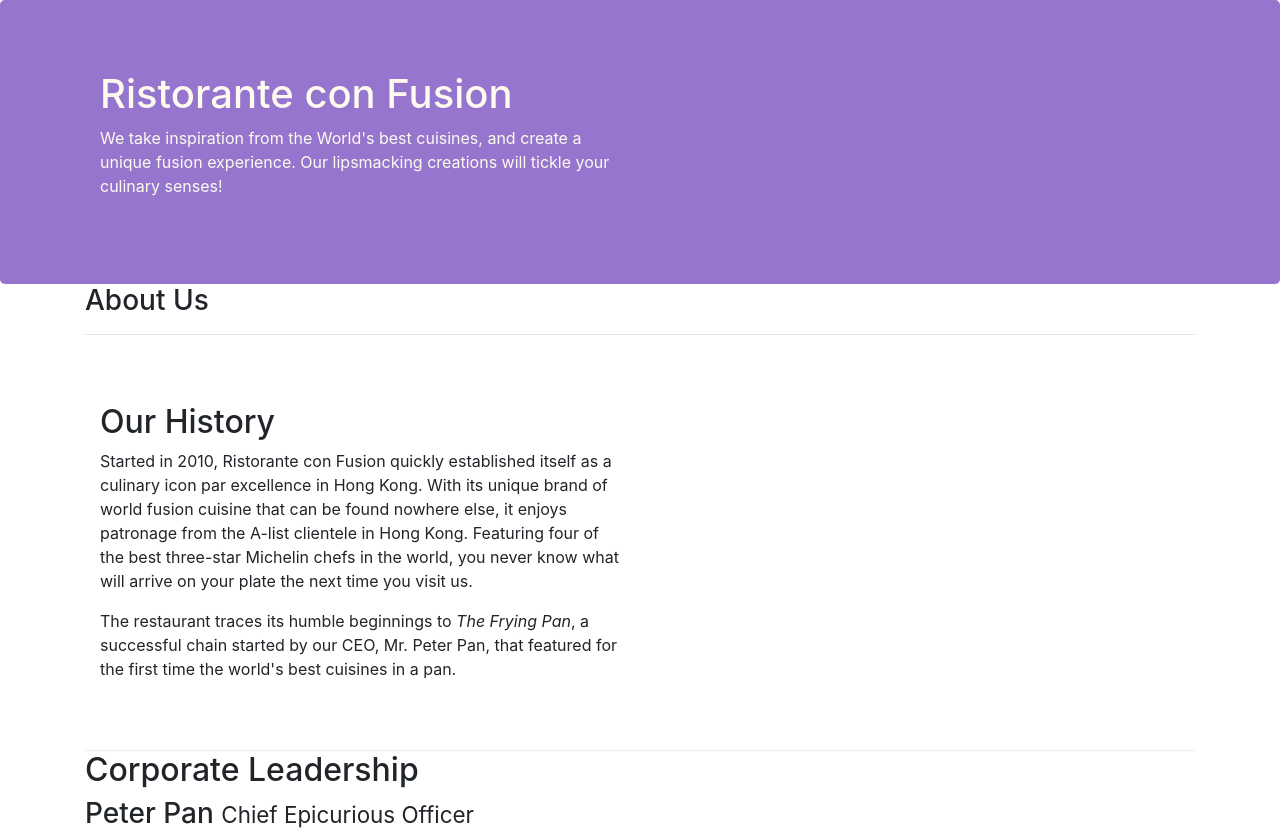
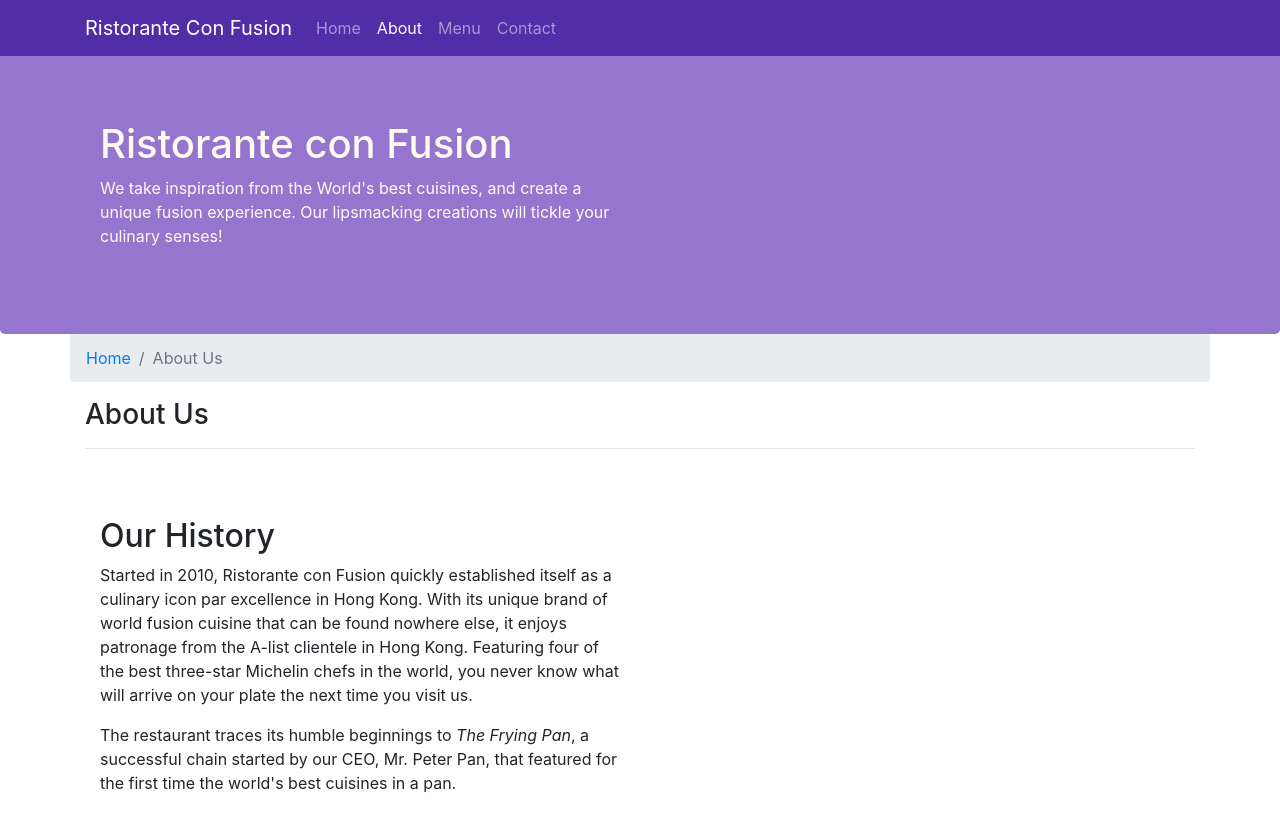
Before and after one commit to BaitForFun/Day02-Lab01-Delivery, a website: page aboutus.html in a window 1280 px wide. Shown: the top 834 px of the page. Drawn offline with nearby package versions, Linux system fonts and the light colour scheme.

Commit message:
Navbar and Breadcrumbs

```diff
--- a/aboutus.html
+++ b/aboutus.html
@@ -32,8 +32,35 @@
         </div>
     </header>
 
+    <nav class="navbar navbar-dark navbar-expand-sm fixed-top">
+        <div class="container">
+            <a class="navbar-brand" href="#">Ristorante Con Fusion</a>
+
+            <ul class="navbar-nav mr-auto">
+                <li class="nav-item"><a class="nav-link" href="index.html">Home</a></li>
+                <li class="nav-item active"><a class="nav-link" href="./aboutus.html">About</a></li>
+                <li class="nav-item"><a class="nav-link" href="#">Menu</a></li>
+                <li class="nav-item"><a class="nav-link" href="#">Contact</a></li>
+            </ul>
+        </div>
+
+        <button class="navbar-toggler" type="button" data-toggle="collapse" data-target="#Navbar">
+            <span class="navbar-toggler-icon"></span>
+            <div class="collapse navbar-collapse" id="Navbar">
+                <ul class="navbar-nav mr-auto"> ... </ul>
+            </div>
+
+        </button>
+
+    </nav>
+
     <div class="container">
         <div class="row">
+            <ol class="col-12 breadcrumb">
+                <li class="breadcrumb-item"><a href="./index.html">Home</a></li>
+                <li class="breadcrumb-item active">About Us</li>
+            </ol>
+
             <div class="col-12">
                 <h3>About Us</h3>
                 <hr>
--- a/css/styles.css
+++ b/css/styles.css
@@ -29,3 +29,12 @@ address{
     margin:0px;
     color:#0f0f0f;
 }
+
+body{
+    padding:50px 0px 0px 0px;
+    z-index:0;
+}
+
+.navbar-dark {
+     background-color: #512DA8;
+}
```
Also changed, not shown: index.html (+21 -0 lines).
